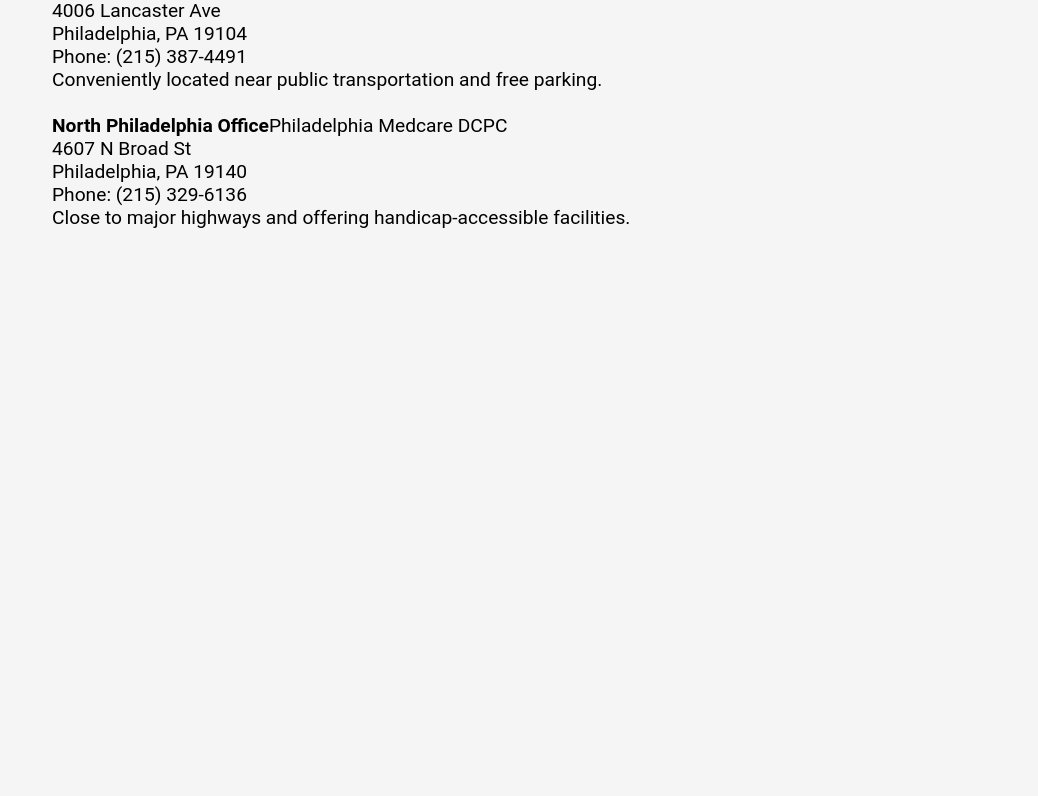
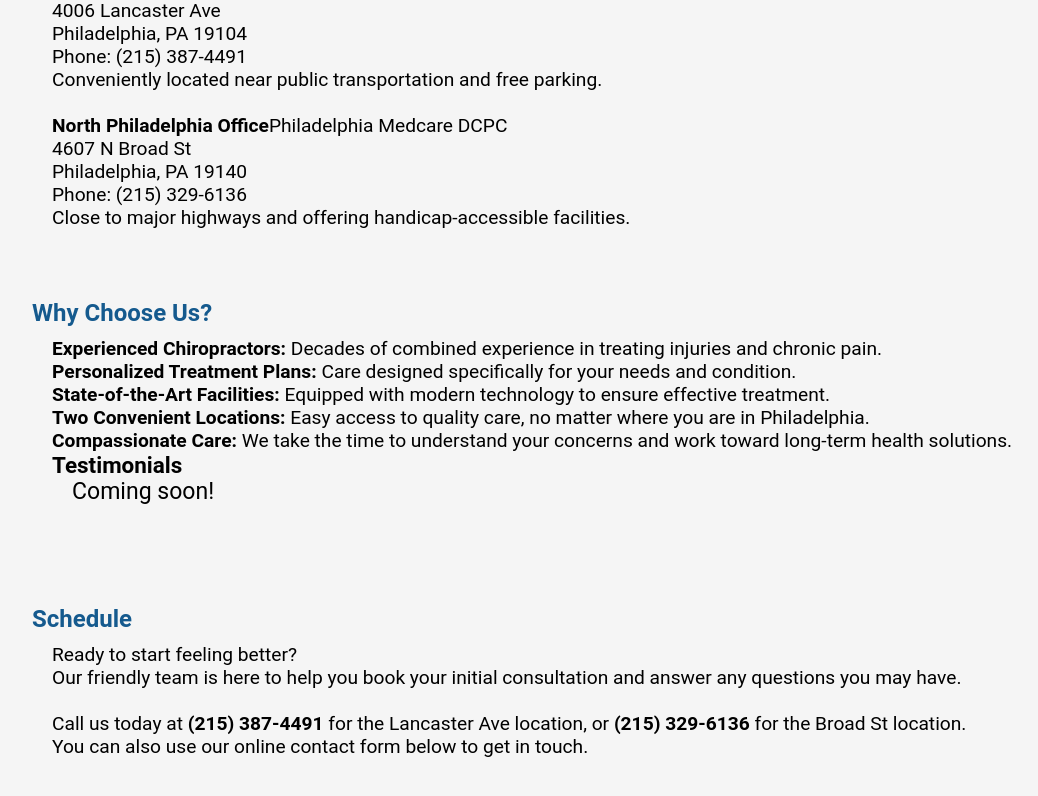
Before and after one commit to jillianfusco/Philadelphia-Medcare-React, a React (Create React App) app: page / in a window 1280 px wide. Shown: the part 1357-2153 px from the top of the page, without its empty margins (48-1086 px from the left). Before the commit the page ends 1636 px from the top, so only its background shows below. Built offline with nearby package versions, Linux system fonts and the light colour scheme.

Commit message:
added chose us and schedule components

```diff
--- a/src/App.js
+++ b/src/App.js
@@ -5,6 +5,8 @@ import Profile from './components/Profile';
 import Aboutus from './components/AboutUs';
 import OurServices from './components/OurServices';
 import OurLocations from './components/OurLocations';
+import ChooseUs from './components/ChooseUs';
+import Schedule from './components/Schedule';
 
 function App() {
   return (
@@ -14,6 +16,8 @@ function App() {
       <Aboutus />
       <OurServices />
       <OurLocations />
+      <ChooseUs />
+      <Schedule />
     </div>
   );
 }
--- /dev/null
+++ b/src/components/ChooseUs.js
@@ -0,0 +1,21 @@
+import React from "react";
+
+export default function ChooseUs() {
+    return(
+        <section id="choose-us">
+        <h1>Why Choose Us?</h1>
+        <p>
+            <span class="bold">Experienced Chiropractors:</span> Decades of combined experience in treating injuries and chronic pain. <br />
+            <span class="bold">Personalized Treatment Plans: </span>Care designed specifically for your needs and condition. <br />
+            <span class="bold">State-of-the-Art Facilities: </span>Equipped with modern technology to ensure effective treatment. <br />
+            <span class="bold">Two Convenient Locations: </span>Easy access to quality care, no matter where you are in Philadelphia. <br />
+            <span class="bold">Compassionate Care: </span>We take the time to understand your concerns and work toward long-term health solutions. <br />
+
+            <h3>Testimonials</h3>
+            <p>Coming soon!</p>
+            {/* <p>"The team at Philadelphia Medcare DCPC helped me recover after my car accident. They truly care about their patients!" - Sarah W. <br />
+                "I was in so much pain from a work injury, but after a few sessions here, I feel like myself again. Highly recommend!" - James L.</p> */}
+        </p>
+    </section>
+    )
+}
--- /dev/null
+++ b/src/components/Schedule.js
@@ -0,0 +1,13 @@
+import React from "react";
+
+export default function Schedule() {
+    return (
+        <section id="schedule">
+        <h1>Schedule</h1>
+        <p>Ready to start feeling better? <br />
+            Our friendly team is here to help you book your initial consultation and answer any questions you may have. <br /><br />
+            Call us today at <span class="bold">(215) 387-4491</span> for the Lancaster Ave location, or <span class="bold">(215) 329-6136 </span>for the Broad St location. <br />
+            You can also use our online contact form below to get in touch.</p>
+    </section>
+    )
+}
```
